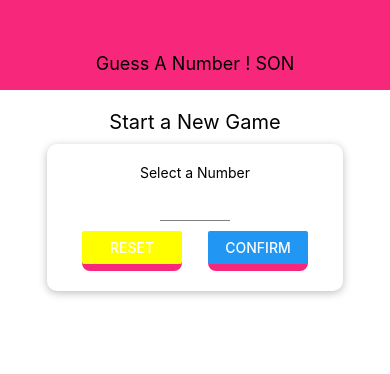
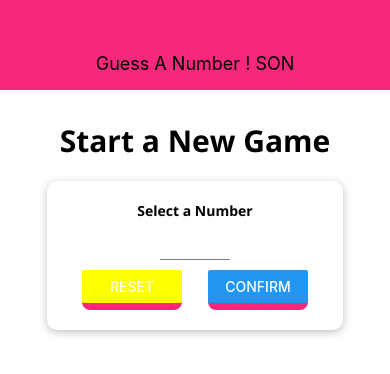
Before and after one commit to sharfanis/Number_Game_RN, a React Native app: screen / in a window 390 px wide. Shown: the top 374 px of the page. Built offline with nearby package versions, Linux system fonts and the light colour scheme.

Commit message:
chore(): Added new fonts

```diff
--- a/App.js
+++ b/App.js
@@ -5,10 +5,31 @@ import Header from "./components/Header";
 import GameScreen from "./screens/GameScreen";
 import StartGameScreen from "./screens/StartGameScreen";
 import GameOverScreen from "./screens/GameoverScreen";
+import * as Font from 'expo-font';
+import { AppLoading } from 'expo';
+
+
+const fetchFonts = () => {
+  return Font.loadAsync({
+    'open-sans': require('./assets/fonts/OpenSans-Regular.ttf'),
+    'open-sans-bold': require('./assets/fonts/OpenSans-Bold.ttf')
+  });
+}
 
 export default function App() {
   const [userNumber, setuserNumber] = useState();
   const [guessRounds, setGuessRounds] = useState(0);
+  const [dataLoaded, setDataLoaded] = useState(false);
+
+  if(!dataLoaded) {
+    return (
+    <AppLoading
+     startAsync= {fetchFonts}
+     onFinish= { () => setDataLoaded(true)}
+     onError = { ()=> console.log(err) }
+     />
+    )
+  }
 
   const configureNewGameHandler = props => {
     setGuessRounds(0);
--- /dev/null
+++ b/components/BodyText.js
@@ -0,0 +1,17 @@
+import React from 'react';
+import { Text , StyleSheet } from 'react-native';
+
+const BodyText = props => {
+    return (
+   <Text style={{ ...styles.body, ...props.style }}>{props.children}</Text>
+    )
+}
+
+const styles = StyleSheet.create({
+body: {
+    fontFamily: 'open-sans-bold'
+}
+
+});
+
+export default BodyText;
--- a/package.json
+++ b/package.json
@@ -9,6 +9,7 @@
   },
   "dependencies": {
     "expo": "~39.0.2",
+    "expo-font": "~8.3.0",
     "expo-status-bar": "~1.0.2",
     "react": "16.13.1",
     "react-dom": "16.13.1",
--- a/screens/StartGameScreen.js
+++ b/screens/StartGameScreen.js
@@ -12,6 +12,7 @@ import Card from "../SharedComponent/Card";
 import colors from "../constants/colors";
 import Input from "../SharedComponent/Input";
 import NumberContainer from "../SharedComponent/NumberContainer";
+import BodyText from "../components/BodyText";
 
 const StartGameScreen = (props) => {
   const [enteredValue, setEnteredValue] = useState("");
@@ -55,7 +56,7 @@ const StartGameScreen = (props) => {
     //  console.log('selected no', selectedNumber);
     confirmedOutput = (
       <Card style={styles.confirmedNumberContainer}>
-        <Text style={styles.textFont}>Chosen No:</Text>
+        <BodyText>Chosen No:</BodyText>
         <NumberContainer>{selectedNumber}</NumberContainer>
         <View style={styles.textFont}>
           <Button title="START GAME" onPress ={() => props.onStartGame(selectedNumber)} />
@@ -67,9 +68,9 @@ const StartGameScreen = (props) => {
   return (
     <TouchableWithoutFeedback onPress={dismissKeyboard}>
       <View style={styles.screen}>
-        <Text style={styles.title}>Start a New Game</Text>
+        <BodyText style={{color: 'black', fontSize: 30, marginVertical: 20}}>Start a New Game</BodyText>
         <Card style={styles.inputContainer}>
-          <Text>Select a Number</Text>
+          <BodyText>Select a Number</BodyText>
 
           <Input
             style={styles.inputStyle}
```
Also changed, not shown: assets/fonts/OpenSans-Bold.ttf (added), assets/fonts/OpenSans-Regular.ttf (added).
